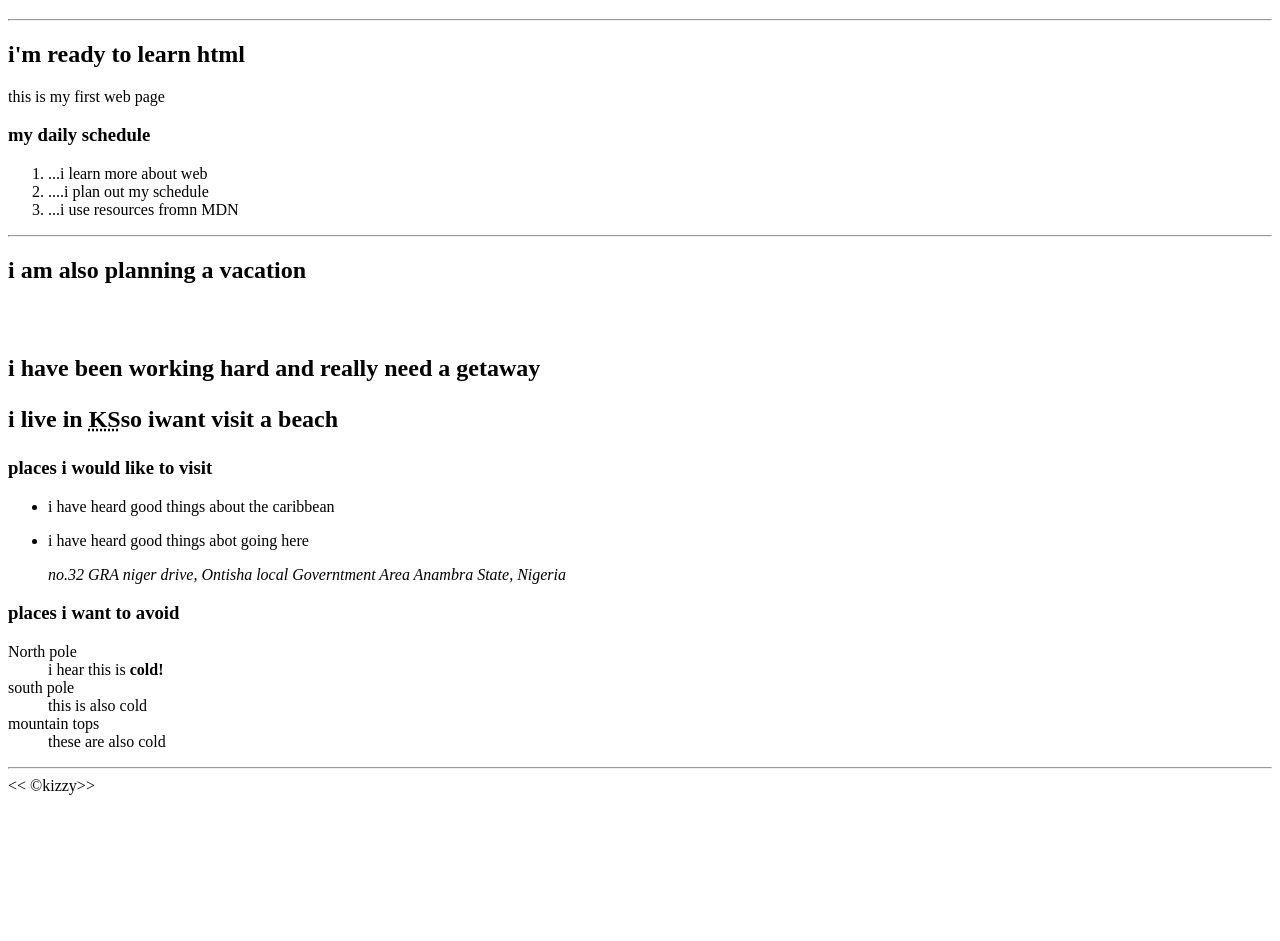
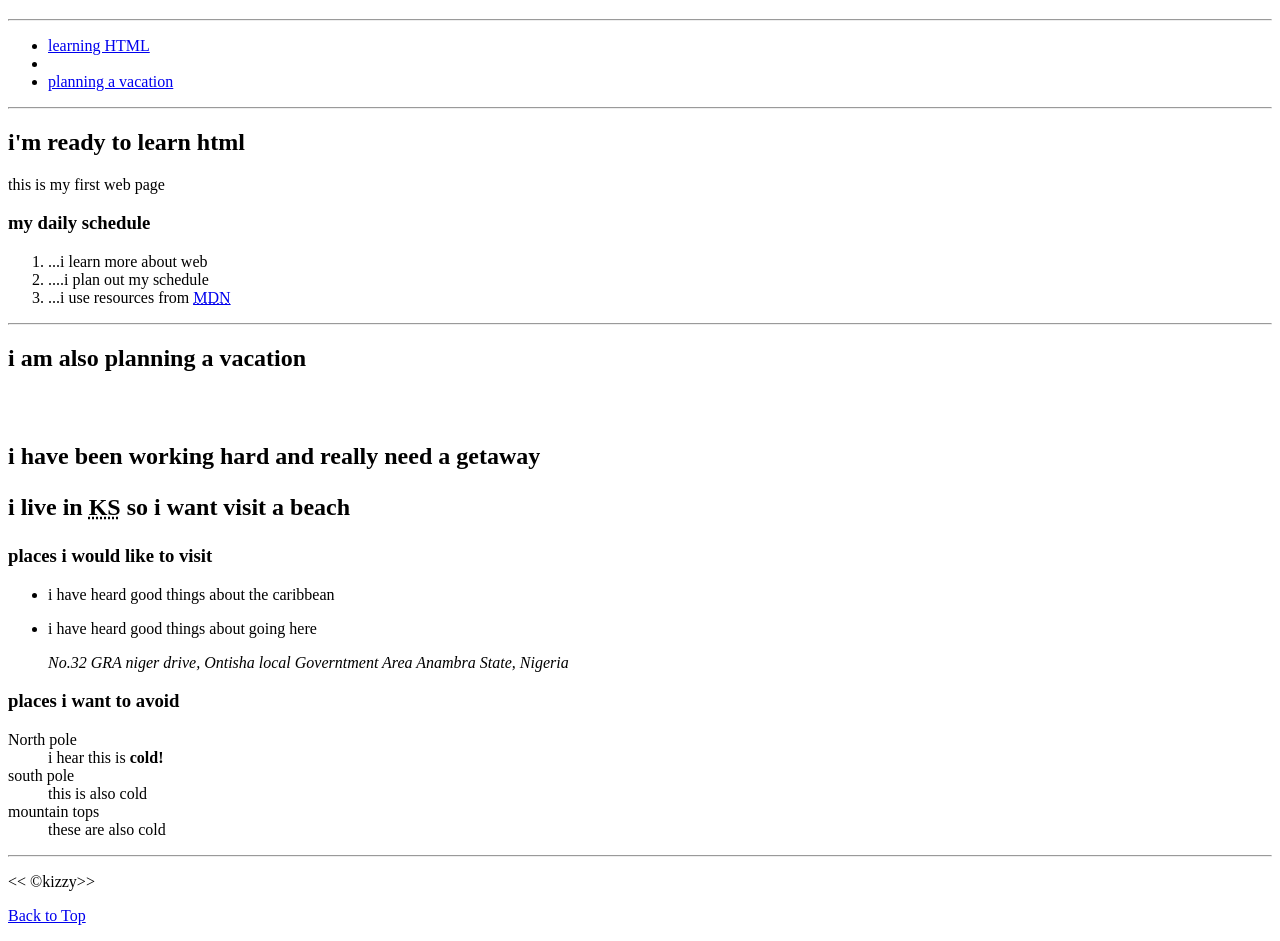
Before and after one commit to kizzydax01/HTML_PROJECT, a plain HTML site: page index.html in a window 1280 px wide. Shown: the part 61-1002 px from the top of the page. Before the commit the page ends 864 px from the top, so only its background shows below. Drawn offline with Linux system fonts and the light colour scheme.

Commit message:
correcting and adding some code in it

```diff
--- a/index.html
+++ b/index.html
@@ -11,31 +11,45 @@
         <h1>my goals for the year</h1>
 
     <hr>
+    <nav>
+        <ul>
+            <Li><a href="#first">learning HTML</a><li>
+             <li><a href="#second">planning a vacation</a></li>
 
+         </ul>
+    </nav>
+
+
+    <hr>
+
+    <section id="first">
         <h2>i'm ready to learn html</h2>
         <p>this is my first web page</p>
         <h3> my daily schedule</h3>
         <ol>
             <li>...i learn more about web</li>
             <li>....i plan out my schedule </li>
-        <li>...i use resources fromn <abbr title="mozilla developers network"></abbr> MDN</li>
+            <li>...i use resources from <a href="https://developer.mozilla.org"><abbr title="mozilla developer network">MDN</abbr></a></li>
+
         </ol>
-
+    </section>
     <hr>
 
+    <section id="second">
         <h2>i am also planning a vacation<h2> <br>
         <p>i have been working hard and really need a getaway</p>
-    <p>i live in <abbr title="kansas">KS</abbr>so iwant visit a beach</p>
+        <p>i live in <abbr title="kansas">KS</abbr> so i want visit a beach</p>
         <h3>places i would like to visit</h3>
         <ul>
             <li>
                 <p>i have heard good things about the caribbean</p>
             </li>
             <li>
-            <p>i have heard good things abot going here</p>
-            <p><address>no.32 GRA niger drive, Ontisha local Governtment Area Anambra State, Nigeria </address></p>
+                <p>i have heard good things about going here</p>
+                <p><address>No.32 GRA niger drive, Ontisha local Governtment Area Anambra State, Nigeria </address></p>
             </li>
         </ul>
+    </section>
     <h3>places i want to avoid</h3>
     <dl>
         <dt>North pole</dt>
@@ -47,6 +61,7 @@
     </dl>
 
     <hr>
- &lt;&lt; &copy;kizzy&gt;&gt;
+<p> &lt;&lt; &copy;kizzy&gt;&gt;</p>
+<p><a href="/index.html">Back to Top</a></p>
 </body>
 </html>
```
Lines whose indentation alone changed are shown as unchanged.
